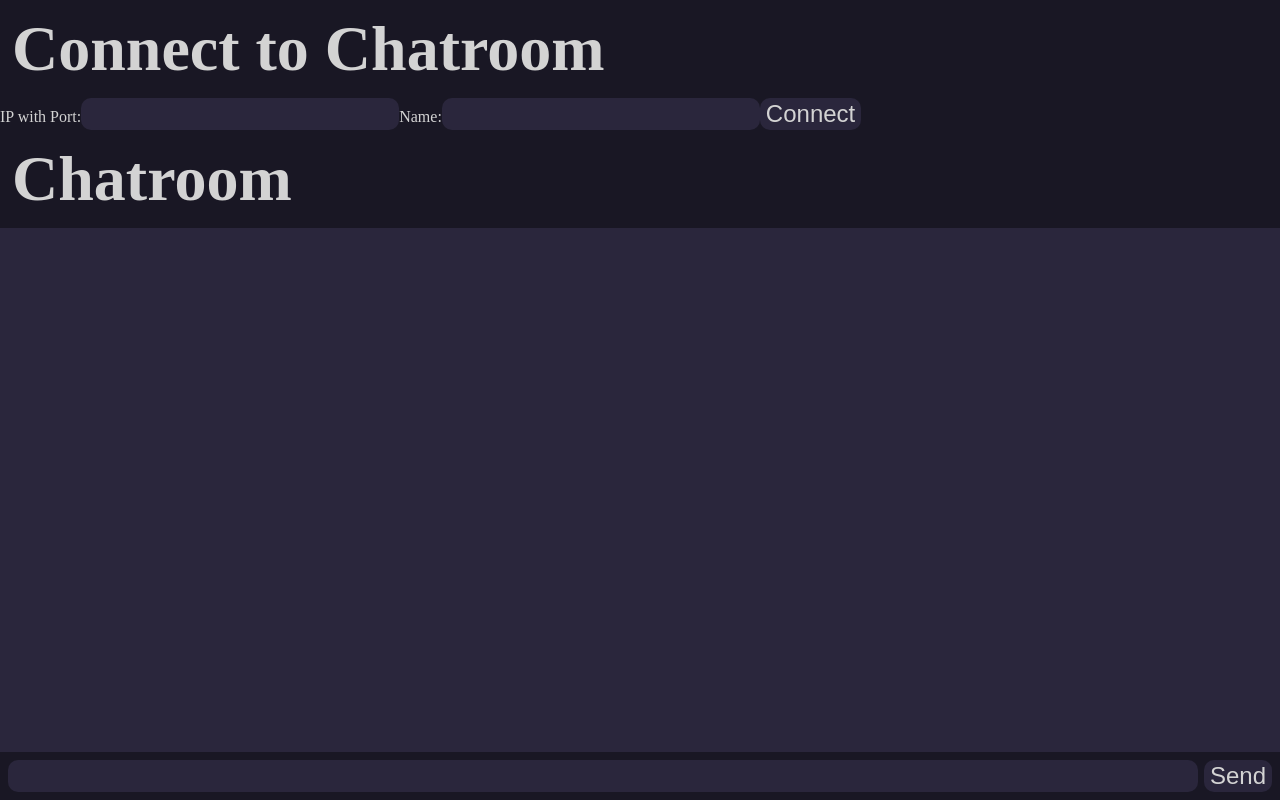
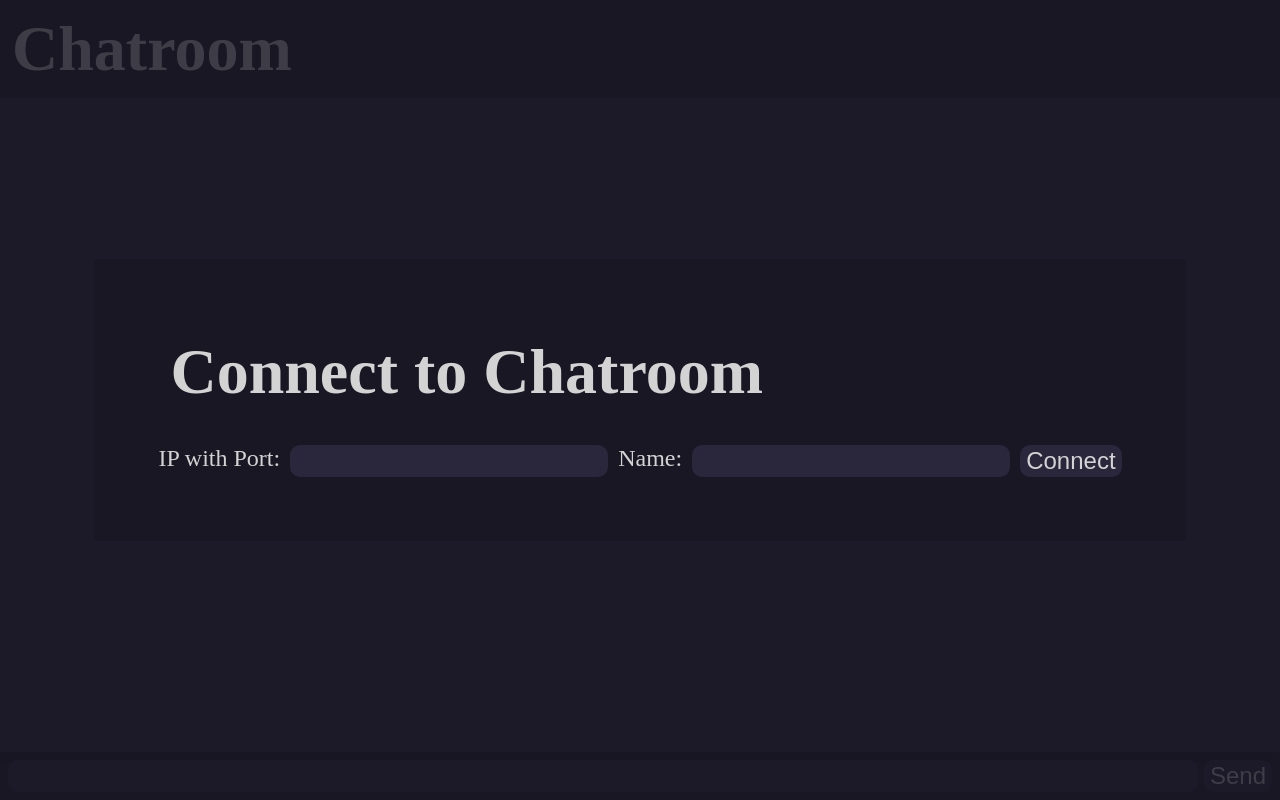
Before and after one commit to Snansidansi/chatroom-go, a React (Vite) app in the folder react-chatroom-client/: page / in a window 1280 px wide. Built offline with nearby package versions, Linux system fonts and the light colour scheme.

Commit message:
added popup styling

```diff
--- a/react-chatroom-client/src/connectPopup.tsx
+++ b/react-chatroom-client/src/connectPopup.tsx
@@ -26,16 +26,18 @@ function ConnectPopup(props: ConnectPopupProps) {
     <div className="popup">
       <div className="popup-inner">
         <h1>Connect to Chatroom</h1>
-        <div>
-          IP with Port:
+        <div className="popup-input">
+          <label htmlFor="ip">IP with Port:</label>
           <input
             type="text"
+            id="ip"
             value={ip}
             onChange={(e) => setIp(e.target.value)}
           />
-          Name:
+          <label htmlFor="name">Name:</label>
           <input
             type="text"
+            id="name"
             value={userName}
             onChange={(e) => setUserName(e.target.value)}
           />
--- a/react-chatroom-client/src/index.css
+++ b/react-chatroom-client/src/index.css
@@ -57,3 +57,31 @@ button:hover {
 button:active {
   background-color: #61578a;
 }
+
+.popup {
+  height: 100vh;
+  width: 100vw;
+  background-color: rgba(25, 23, 36, 0.8);
+  display: flex;
+  align-items: center;
+  justify-content: center;
+  position: fixed;
+}
+
+.popup-inner {
+  background-color: #191724;
+  padding: 4rem;
+}
+
+.popup-inner > h1 {
+  padding-bottom: 1.5rem;
+}
+
+.popup-input {
+  display: flex;
+  gap: 10px;
+}
+
+.popup-input > label {
+  font-size: 1.5rem;
+}
```
